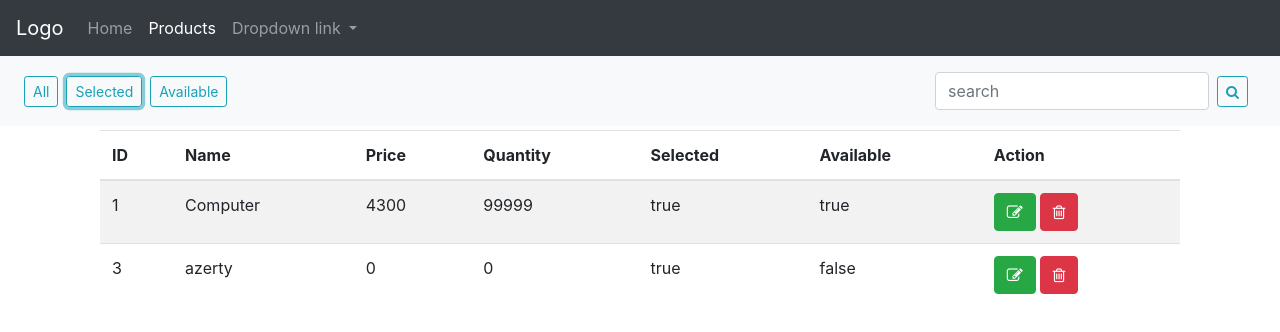
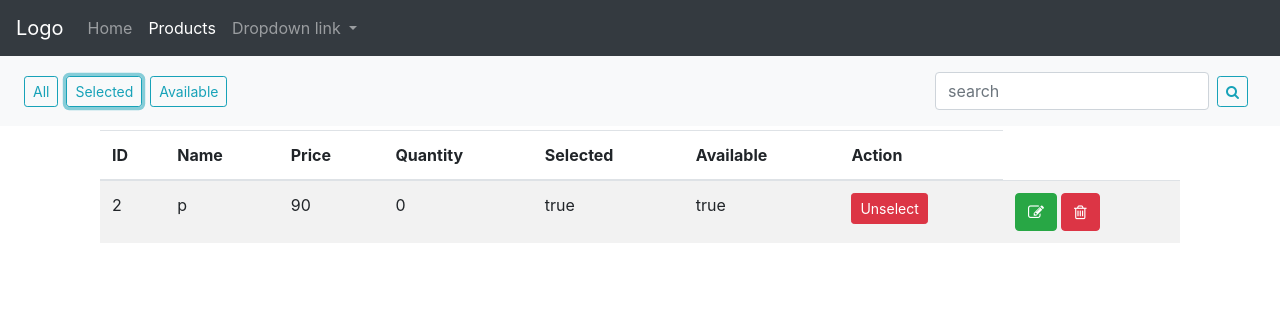
Before and after one commit to O-Abdelaaziz/angular-state-management, an Angular app: page /products in a window 1280 px wide. Both pictures are taken after a click on the button "Selected". Shown: the top 332 px of the page. Built offline with nearby package versions, Linux system fonts and the light colour scheme; data requests are answered from the project's data file.

Commit message:
Task 14: update product component (implement select & delete products methods)

```diff
--- a/db.json
+++ b/db.json
@@ -5,23 +5,23 @@
       "name": "Computer",
       "price": 4300,
       "quantity": "99999",
-      "selected": true,
+      "selected": false,
       "available": true
     },
     {
+      "id": 2,
       "name": "p",
       "price": "90",
       "quantity": 0,
-      "selected": false,
-      "available": true,
-      "id": 2
+      "selected": true,
+      "available": true
     },
     {
       "id": 3,
       "name": "azerty",
       "price": 0,
       "quantity": 0,
-      "selected": true,
+      "selected": false,
       "available": false
     }
   ]
--- a/src/app/components/products/products.component.html
+++ b/src/app/components/products/products.component.html
@@ -13,7 +13,7 @@
   <ul class="navbar navbar-nav ml-auto">
     <li>
       <form #f="ngForm" (ngSubmit)="onSearch(f.value)" class="form-inline">
-        <input type="text" id="keyword" ngModel name="keyword" class="form-control" placeholder="search" >
+        <input type="text" id="keyword" ngModel name="keyword" class="form-control" placeholder="search">
         <button type="submit" class="btn btn-sm btn-outline-info ml-2">
           <span class="fa fa-search"></span>
         </button>
@@ -52,10 +52,17 @@
             <td>{{product.selected}}</td>
             <td>{{product.available}}</td>
             <td>
+              <button (click)="onSelect(product)" [ngClass]="product.selected? 'btn-danger':'btn-success'"
+                      class="btn btn-sm">
+                <span *ngIf="product.selected">Unselect</span>
+                <span *ngIf="!product.selected">Select</span>
+              </button>
+            </td>
+            <td>
               <button class="btn btn-success mr-1">
                 <span class="fa fa-edit"></span>
               </button>
-              <button class="btn btn-danger">
+              <button class="btn btn-danger" (click)="onDelete(product)">
                 <span class="fa fa-trash-o"></span>
               </button>
             </td>
--- a/src/app/components/products/products.component.ts
+++ b/src/app/components/products/products.component.ts
@@ -54,6 +54,23 @@ export class ProductsComponent implements OnInit {
     );
   }
 
+  onSelect(product: Product) {
+    this._productService.selectProduct(product).subscribe(
+      (response) => {
+        // this.onGetProducts();
+        product.selected = response.selected;
+      }
+    )
+  }
+
+  onDelete(product: Product) {
+    this._productService.deleteProduct(product).subscribe(
+      (response) => {
+        this.onGetProducts();
+      }
+    )
+  }
+
   //region Methode one
   // onGetProducts() {
   //   this._productService.getAllProducts().subscribe(
@@ -66,5 +83,4 @@ export class ProductsComponent implements OnInit {
   //   )
   // }
   //endregion
-
 }
--- a/src/app/services/product.service.ts
+++ b/src/app/services/product.service.ts
@@ -25,8 +25,16 @@ export class ProductService {
     return this._httpClient.get<Product[]>(`${this.host}/products?available=true`)
   }
 
-  searchProducts(keyword:string): Observable<Product[]> {
+  searchProducts(keyword: string): Observable<Product[]> {
     return this._httpClient.get<Product[]>(`${this.host}/products?name_like=${keyword}`)
   }
 
+  selectProduct(product: Product): Observable<Product> {
+    product.selected = !product.selected;
+    return this._httpClient.put<Product>(`${this.host}/products/${product.id}`, product);
+  }
+
+  deleteProduct(product: Product): Observable<void> {
+    return this._httpClient.delete<void>(`${this.host}/products/${product.id}`);
+  }
 }
```
